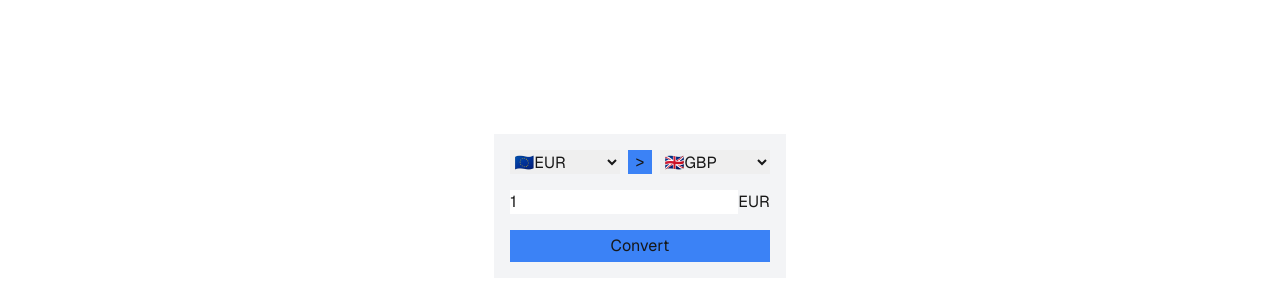
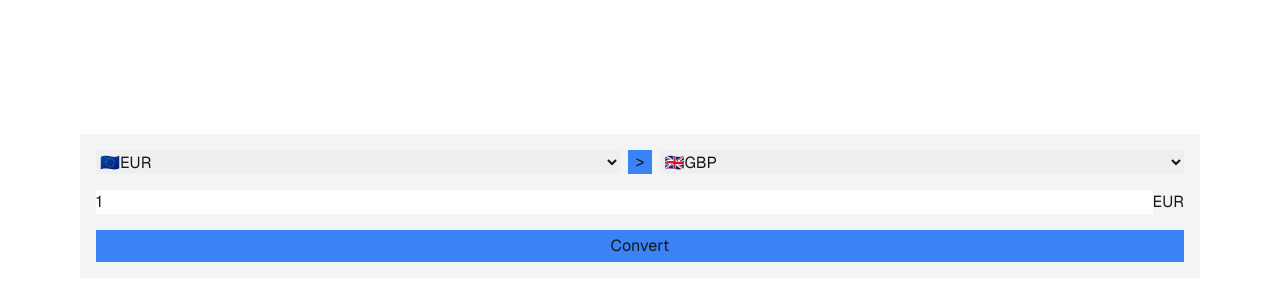
Before and after one commit to lkatkus/TechTask-TransferGo-2024, a Next.js app: page / in a window 1280 px wide. Shown: the part 194-494 px from the top of the page. Built offline with nearby package versions, Linux system fonts and the light colour scheme.

Commit message:
tg: update conversionQuery to use keys for updates

```diff
--- a/src/app/page.tsx
+++ b/src/app/page.tsx
@@ -5,7 +5,7 @@ import { ConversionWidget } from "../widgets/ConversionWidget";
 export default function Home() {
   return (
     <div className="grid grid-rows-[20px_1fr_20px] items-center justify-items-center min-h-screen p-8 pb-20 gap-16 sm:p-20 font-[family-name:var(--font-geist-sans)]">
-      <main className="flex flex-col gap-8 row-start-2 items-center sm:items-start">
+      <main className="w-full flex flex-col gap-8 row-start-2 items-center sm:items-start">
         <ConversionWidget />
       </main>
       {/* <main className="flex flex-col gap-8 row-start-2 items-center sm:items-start">
--- /dev/null
+++ b/src/widgets/ConversionWidget/ConversionWidget.api.tsx
@@ -0,0 +1,58 @@
+import { useQuery } from "@tanstack/react-query";
+import { CurrencyCode } from "./ConversionWidget.types";
+import { API_FX_RATES_URL } from "./ConversionWidget.constants";
+
+const fetchConversionRate = async ({
+  from,
+  to,
+  amount,
+}: {
+  from: CurrencyCode;
+  to: CurrencyCode;
+  amount: string;
+}) => {
+  const params = new URLSearchParams({
+    from,
+    to,
+    amount,
+  });
+
+  const url = new URL(API_FX_RATES_URL);
+  url.search = params.toString();
+
+  const res = await fetch(url);
+  const data = await res.json();
+
+  // @TODO remove after testing
+  return new Promise((res) => {
+    setTimeout(() => {
+      res(data);
+    }, 500);
+  });
+
+  // @TODO handle error
+  return data;
+};
+
+export const useConversionQuery = ({
+  enabled,
+  from,
+  to,
+  amount,
+}: {
+  enabled: boolean;
+  from: CurrencyCode;
+  to: CurrencyCode;
+  amount: string;
+}) => {
+  return useQuery({
+    enabled,
+    queryKey: ["conversionRate", from, to, amount],
+    queryFn: () =>
+      fetchConversionRate({
+        from,
+        to,
+        amount,
+      }),
+  });
+};
--- a/src/widgets/ConversionWidget/ConversionWidget.tsx
+++ b/src/widgets/ConversionWidget/ConversionWidget.tsx
@@ -1,52 +1,14 @@
 "use client";
 
-import {
-  useQuery,
-  QueryClient,
-  QueryClientProvider,
-} from "@tanstack/react-query";
-import {
-  ChangeEventHandler,
-  FormEventHandler,
-  MouseEventHandler,
-  useEffect,
-  useState,
-} from "react";
+import { QueryClient, QueryClientProvider } from "@tanstack/react-query";
+import { ChangeEventHandler, useEffect, useState } from "react";
 import { CurrencyCode } from "./ConversionWidget.types";
 import {
-  API_FX_RATES_URL,
   AVAILABLE_CURRENCY,
   INITIAL_FROM_CURRENCY,
   INITIAL_TO_CURRENCY,
 } from "./ConversionWidget.constants";
-
-const queryClient = new QueryClient();
-
-const fetchConversionRate = async ({
-  from,
-  to,
-  amount,
-}: {
-  from: CurrencyCode;
-  to: CurrencyCode;
-  amount: string;
-}) => {
-  const params = new URLSearchParams({
-    from,
-    to,
-    amount,
-  });
-
-  const url = new URL(API_FX_RATES_URL);
-  url.search = params.toString();
-
-  const res = await fetch(url);
-  const data = await res.json();
-
-  // @TODO handle error
-
-  return data;
-};
+import { useConversionQuery } from "./ConversionWidget.api";
 
 const ConversionWidget = () => {
   const [queryEnabled, setQueryEnabled] = useState(false);
@@ -58,24 +20,20 @@ const ConversionWidget = () => {
   const [toCurrency, setToCurrency] =
     useState<CurrencyCode>(INITIAL_TO_CURRENCY);
 
-  const { isPending, isError, isLoading, data, error } = useQuery({
+  const { data, isFetching } = useConversionQuery({
     enabled: queryEnabled,
-    queryKey: ["conversionRate"],
-    queryFn: () =>
-      fetchConversionRate({
     from: fromCurrency,
     to: toCurrency,
     amount: String(fromAmount),
-      }),
   });
 
-  const handleOnClickSwitchCurrency: MouseEventHandler<HTMLButtonElement> = (
-    e
-  ) => {
-    e.preventDefault();
-
+  const handleClickSwitchCurrency = () => {
     setFromCurrency(toCurrency);
     setToCurrency(fromCurrency);
+  };
+
+  const handleClickConvert = () => {
+    setQueryEnabled(true);
   };
 
   const handleChangeFromCurrency: ChangeEventHandler<HTMLSelectElement> = (
@@ -92,21 +50,11 @@ const ConversionWidget = () => {
     setToCurrency(newValue);
   };
 
-  const handleSubmitForm: FormEventHandler<HTMLFormElement> = (e) => {
-    e.preventDefault();
-
-    setQueryEnabled(true);
-  };
-
   const handleChangeFromAmount: ChangeEventHandler<HTMLInputElement> = (e) => {
     const newValue = e.target.value;
     const parsedNumber = Number(newValue);
 
     setFromAmount(parsedNumber);
-
-    if (data) {
-      console.log("SHOULD DEBOUNCE REFETCH");
-    }
   };
 
   const handleChangeToAmount: ChangeEventHandler<HTMLInputElement> = (e) => {
@@ -114,10 +62,6 @@ const ConversionWidget = () => {
     const parsedNumber = Number(newValue);
 
     setToAmount(parsedNumber);
-
-    if (data) {
-      console.log("SHOULD DEBOUNCE REFETCH");
-    }
   };
 
   useEffect(() => {
@@ -128,8 +72,12 @@ const ConversionWidget = () => {
   }, [data]);
 
   return (
-    <form onSubmit={handleSubmitForm}>
-      <div className="p-4 bg-gray-100">
+    <div className="relative w-full p-4 bg-gray-100">
+      {isFetching && (
+        <div className="absolute bg-gray-100 bg-opacity-50 top-0 left-0 w-full h-full flex justify-center items-center">
+          LOADING...
+        </div>
+      )}
       <div className="w-full flex mb-4">
         <select
           className="flex-1"
@@ -148,7 +96,7 @@ const ConversionWidget = () => {
 
         <button
           className="bg-blue-500 mx-2 px-2"
-            onClick={handleOnClickSwitchCurrency}
+          onClick={handleClickSwitchCurrency}
         >
           {">"}
         </button>
@@ -160,11 +108,7 @@ const ConversionWidget = () => {
         >
           {AVAILABLE_CURRENCY.map(({ code, icon }) => {
             return (
-                <option
-                  key={code}
-                  value={code}
-                  disabled={code === fromCurrency}
-                >
+              <option key={code} value={code} disabled={code === fromCurrency}>
                 {icon}
                 {code}
               </option>
@@ -186,7 +130,7 @@ const ConversionWidget = () => {
           <div>{fromCurrency}</div>
         </div>
 
-          {!isPending && (
+        {data && (
           <div className="flex-1 flex">
             <input
               className="flex-1"
@@ -201,9 +145,12 @@ const ConversionWidget = () => {
         )}
       </div>
 
-        {isPending ? (
+      {!data ? (
         <div>
-            <button type="submit" className="p-1 w-full bg-blue-500">
+          <button
+            className="p-1 w-full bg-blue-500"
+            onClick={handleClickConvert}
+          >
             Convert
           </button>
         </div>
@@ -220,9 +167,10 @@ const ConversionWidget = () => {
         </div>
       )}
     </div>
-    </form>
   );
 };
+
+const queryClient = new QueryClient();
 
 const ConversionWidgetWithQueryClient = () => {
   return (
```
Lines whose indentation alone changed are shown as unchanged.
